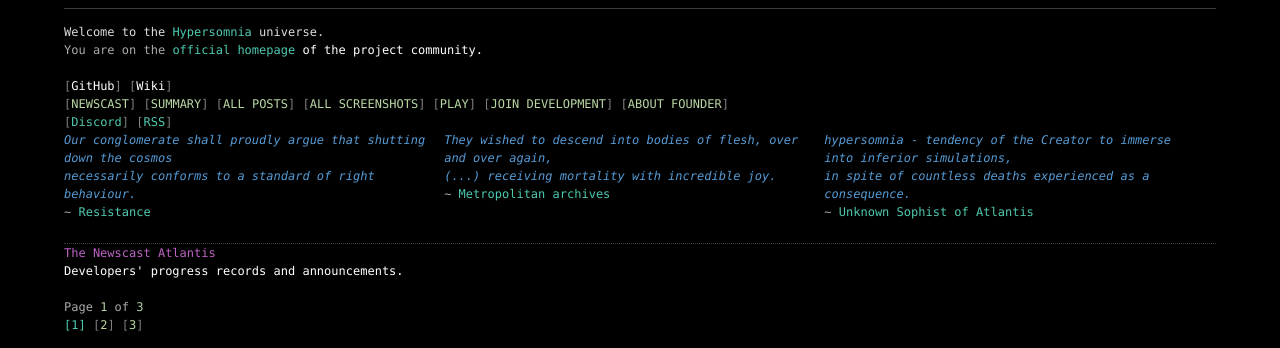
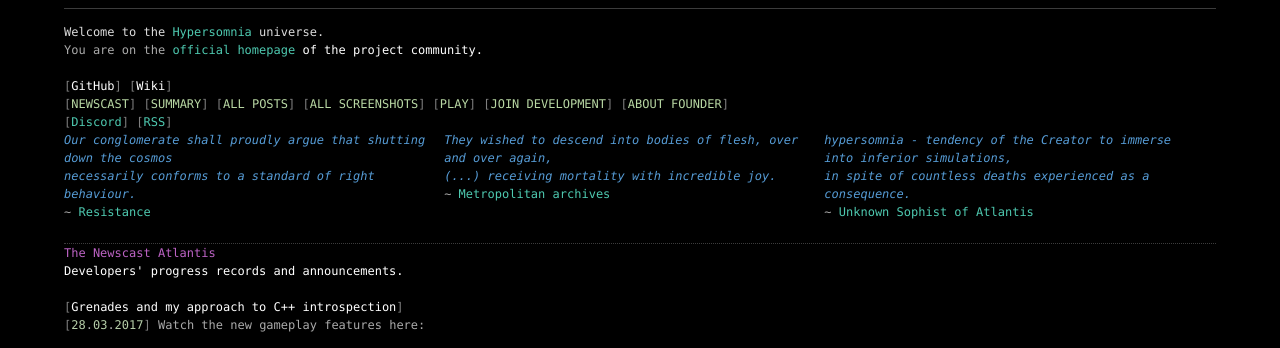
Before and after one commit to TeamHypersomnia/TeamHypersomnia.github.io, a Jekyll site: the page built from index.html, in a window 1280 px wide and 900 px high, cut to the strip 0-348 px from the top of the window. Built offline with Jekyll 4.4.1, drawn with Linux system fonts in a browser that asks for light colours; the list of posts is cut into pages by our own code; some of the changed text lies outside the part shown.

Commit message:
Remove ugly pagination on top of the site, misc

```diff
--- a/index.html
+++ b/index.html
@@ -5,24 +5,6 @@
 
 <a class="vsmacro" href="{{ site.url }}"> The Newscast Atlantis</a><br/>
 <span class="subjectheader">Developers' progress records and announcements.</span><br/>
-<br/>
-{% if paginator.total_pages > 1 %}
-  Page <span class="vsnumber">{{ paginator.page }}</span> of <span class="vsnumber">{{ paginator.total_pages }}</span><br/>
-<div class="pagination">
-
-  {% for page in (1..paginator.total_pages) %}
-    {% if page == paginator.page %}
-      <span class="vstype">[{{ page }}]</span>
-    {% elsif page == 1 %}
-      <a class="vsenum" href="{{ site.url }}"><span class="vsparam">[</span>{{ page }}<span class="vsparam">]</span></a>
-    {% else %}
-      <a class="vsenum" href="{{  page | prepend: '/page' | prepend: site.baseurl }}"><span class="vsparam">[</span>{{ page }}<span class="vsparam">]</span></a>
-    {% endif %}
-  {% endfor %}
-
-</div>
-{% endif %}
-
 <br/>
     {% for post in paginator.posts %}
     <div class="post-container" data-id="{{ post.comments_identifier }}">
@@ -78,7 +60,5 @@
 </div>
 {% endif %}
 <br/>
-	Page <span class="vsnumber">{{ paginator.page }}</span> of <span class="vsnumber">{{ paginator.total_pages }}</span><br/>
-  Total posts: <span class="vsnumber">{{ paginator.total_posts }}</span>
 
 </div>
```
